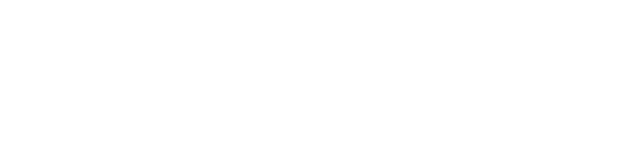
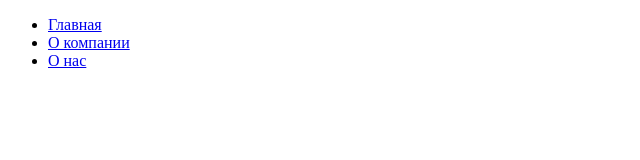
Before and after one commit to freeman7699/js-11-03, a plain HTML site: page index.html in a window 1280 px wide. Shown: the whole page, without its empty margins (0-640 px from the left). Drawn offline with Linux system fonts and the light colour scheme.

Commit message:
add header

```diff
--- a/index.html
+++ b/index.html
@@ -3,10 +3,23 @@
 <head>
 	<meta charset="UTF-8">
 	<meta name="viewport" content="width=device-width, initial-scale=1.0">
-	<title>Тестовый коммит</title>
+	<title>Ветки github</title>
 	<link rel="stylesheet" href="style.css">
 </head>
 <body>
+	<header>
+		<nav>
+			<ul>
+				<li>
+					<a href="#">Главная</a>
+				</li>
+				<li><a href="#">О компании</a></li>
+				<li>
+					<a href="#">О нас</a>
+				</li>
+			</ul>
+		</nav>
+	</header>
 
 </body>
 </html>
```
